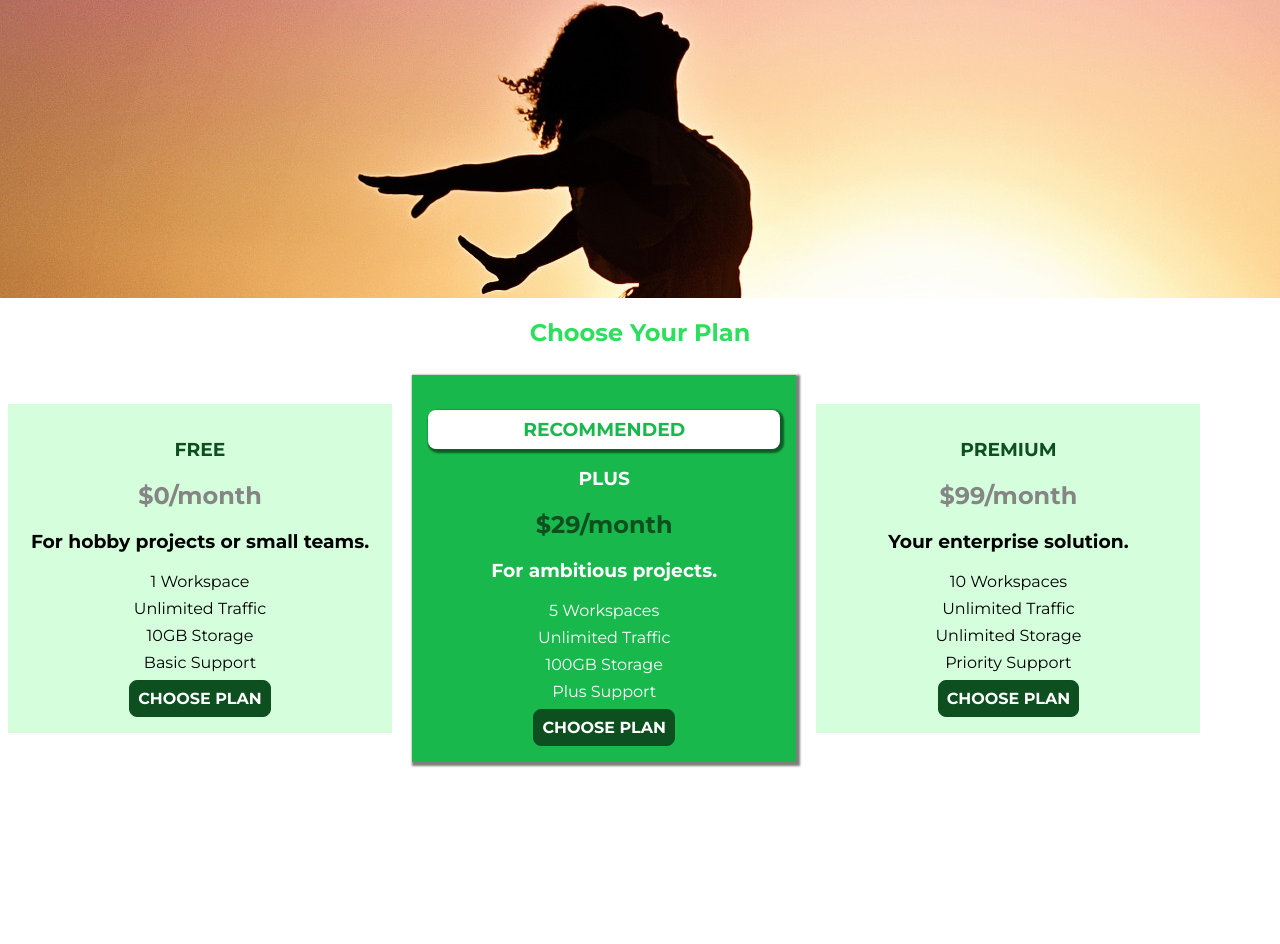
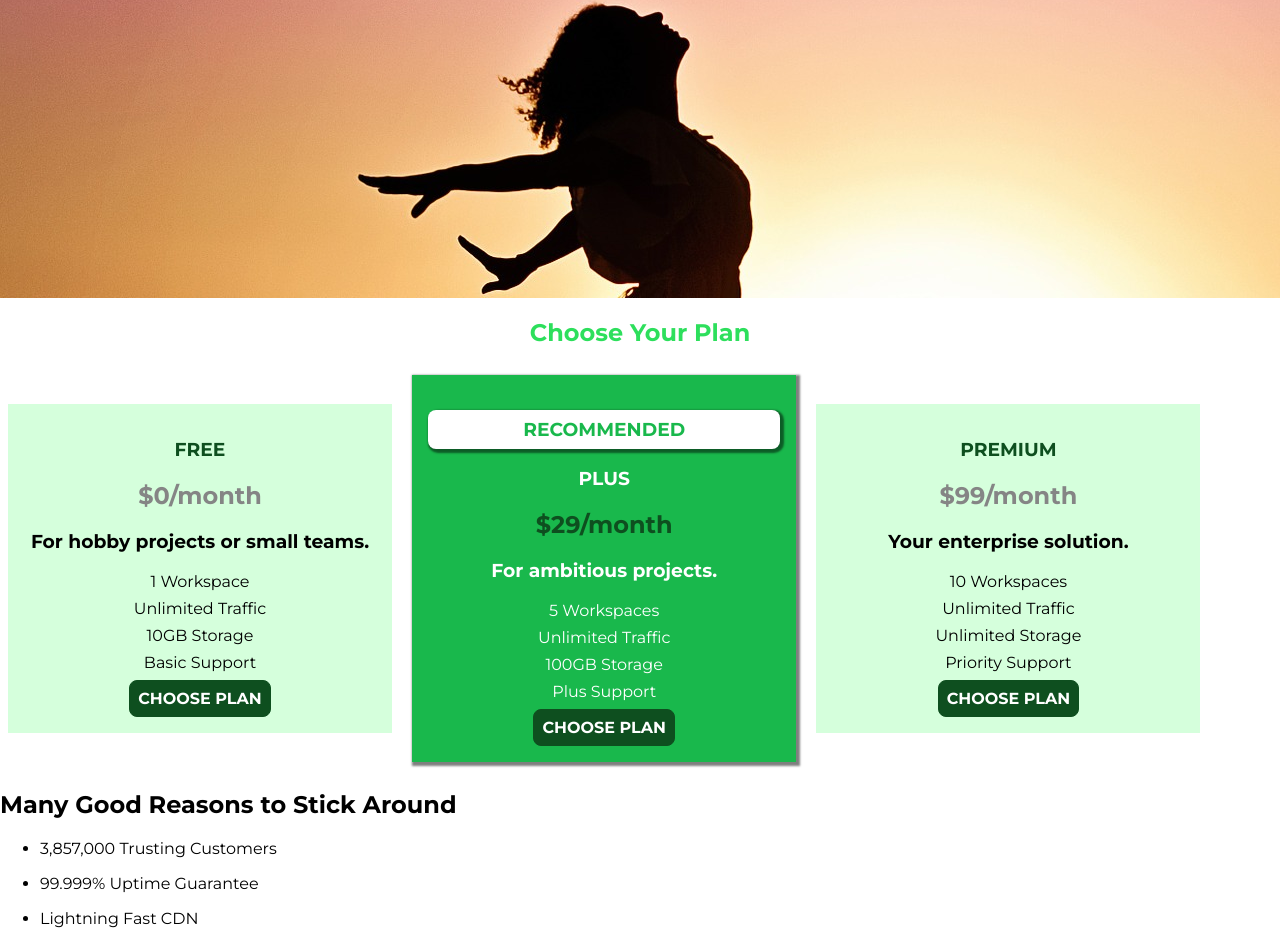
Before and after one commit to jorgeyza/uHost, a plain HTML site: page index.html in a window 1280 px wide. Shown: the part 273-1217 px from the top of the page. Before the commit the page ends 1043 px from the top, so only its background shows below. Drawn offline with Linux system fonts and the light colour scheme.

Commit message:
Add features section html

```diff
--- a/index.html
+++ b/index.html
@@ -87,6 +87,23 @@
           </article>
         </div>
       </section>
+      <section>
+        <h1>Many Good Reasons to Stick Around</h1>
+        <ul>
+          <li>
+            <div></div>
+            <p>3,857,000 Trusting Customers</p>
+          </li>
+          <li>
+            <div></div>
+            <p>99.999% Uptime Guarantee</p>
+          </li>
+          <li>
+            <div></div>
+            <p>Lightning Fast CDN</p>
+          </li>
+        </ul>
+      </section>
     </main>
   </body>
 </html>
```
